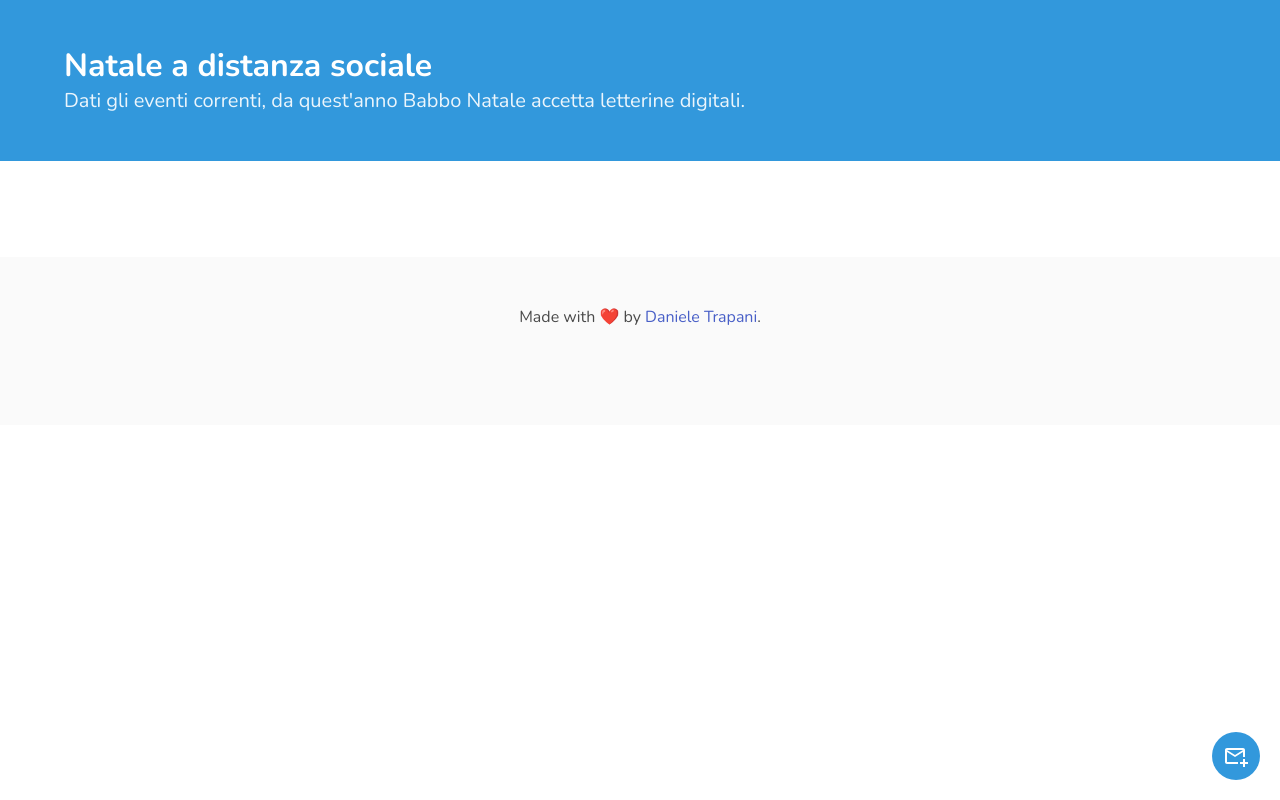
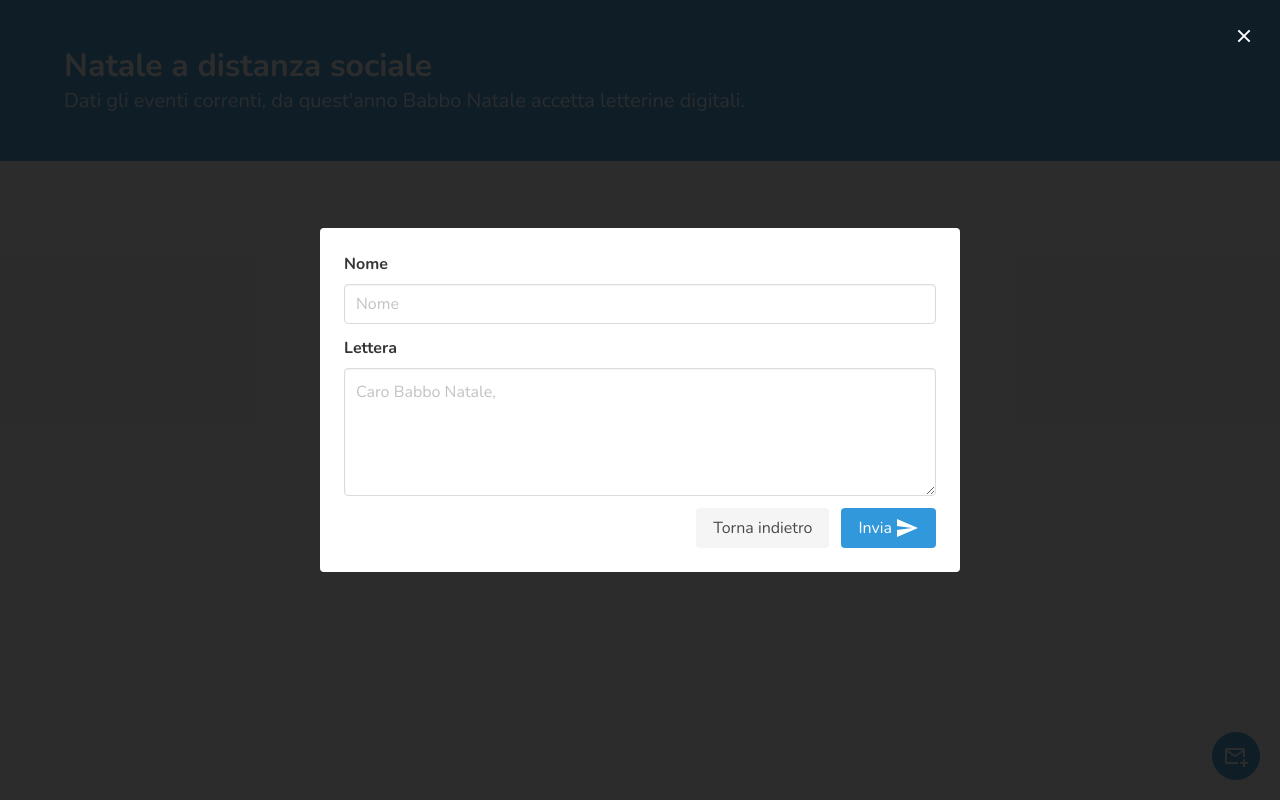
Before and after one commit to danitrap/santa-letter, a Vue app: page /#/add in a window 1280 px wide. Before the commit this address led to /#/. Built offline with nearby package versions, Linux system fonts and the light colour scheme; no server answers; the database is empty.

Commit message:
feature: move add letter to a modal

```diff
--- a/src/components/AddButton.vue
+++ b/src/components/AddButton.vue
@@ -1,5 +1,8 @@
 <template>
-  <router-link class="button is-floating is-circular is-primary" to="add">
+  <router-link
+    class="button is-floating is-circular is-primary"
+    :to="{ name: 'home.add' }"
+  >
     <svg style="width:24px;height:24px" viewBox="0 0 24 24">
       <path
         fill="currentColor"
--- /dev/null
+++ b/src/components/AddForm.vue
@@ -0,0 +1,83 @@
+<template>
+  <form @submit.prevent="submit">
+    <div class="field">
+      <label class="label">Nome</label>
+      <div class="control">
+        <input
+          class="input"
+          type="text"
+          placeholder="Nome"
+          v-model="form.name"
+        />
+      </div>
+    </div>
+    <div class="field">
+      <label class="label">Lettera</label>
+      <div class="control">
+        <textarea
+          class="textarea"
+          placeholder="Caro Babbo Natale, "
+          v-model="form.text"
+        ></textarea>
+      </div>
+    </div>
+    <div class="field is-grouped is-grouped-right">
+      <p class="control">
+        <router-link to="/" class="button is-light">
+          Torna indietro
+        </router-link>
+      </p>
+      <p class="control">
+        <button
+          class="button is-primary"
+          :class="{ 'is-loading': loading }"
+          type="submit"
+        >
+          Invia
+          <svg style="width:24px;height:24px" viewBox="0 0 24 24">
+            <path fill="currentColor" d="M2,21L23,12L2,3V10L17,12L2,14V21Z" />
+          </svg>
+        </button>
+      </p>
+    </div>
+  </form>
+</template>
+
+<script lang="ts">
+  import { computed, defineComponent, reactive, ref } from "vue";
+  import $store from "../store";
+  import { send } from "../services/letterService";
+  import router from "@/router";
+
+  export default defineComponent({
+    name: "AddForm",
+    setup() {
+      const form = reactive({
+        name: "",
+        text: "",
+        uuid: $store.state.uuid,
+      });
+
+      const loading = ref(false);
+
+      const submit = async () => {
+        loading.value = true;
+        await send(form);
+        loading.value = false;
+        router.push("/");
+      };
+
+      return {
+        form,
+        loading,
+        submit,
+      };
+    },
+  });
+</script>
+
+<style lang="scss" scoped>
+  button svg {
+    margin-left: 3px;
+  }
+</style>
--- /dev/null
+++ b/src/components/AddModal.vue
@@ -0,0 +1,25 @@
+<template>
+  <div class="modal is-active">
+    <div class="modal-background"></div>
+    <div class="modal-content">
+      <div class="card">
+        <div class="card-content">
+          <add-form />
+        </div>
+      </div>
+    </div>
+    <button class="modal-close is-large" aria-label="close"></button>
+  </div>
+</template>
+
+<script lang="ts">
+  import { defineComponent } from "vue";
+  import AddForm from "./AddForm.vue";
+
+  export default defineComponent({
+    name: "AddModal",
+    components: { AddForm },
+  });
+</script>
+
+<style lang="scss" scoped></style>
--- a/src/router/index.ts
+++ b/src/router/index.ts
@@ -1,17 +1,19 @@
 import { createRouter, createWebHashHistory, RouteRecordRaw } from "vue-router";
 import Home from "../views/Home.vue";
-import Add from "../views/Add.vue";
+import AddModal from "../components/AddModal.vue";
 
 const routes: Array<RouteRecordRaw> = [
   {
     path: "/",
     name: "Home",
     component: Home,
-  },
-  {
-    path: "/add",
-    name: "Add",
-    component: Add,
+    children: [
+      {
+        name: "home.add",
+        path: "add",
+        component: AddModal,
+      },
+    ],
   },
   // {
   //   path: "/about",
--- a/src/views/Add.vue
+++ /dev/null
@@ -1,90 +0,0 @@
-<template>
-  <section class="section">
-    <div class="container">
-      <form @submit.prevent="submit">
-        <div class="field">
-          <label class="label">Nome</label>
-          <div class="control">
-            <input
-              class="input"
-              type="text"
-              placeholder="Nome"
-              v-model="form.name"
-            />
-          </div>
-        </div>
-        <div class="field">
-          <label class="label">Lettera</label>
-          <div class="control">
-            <textarea
-              class="textarea"
-              placeholder="Caro Babbo Natale, "
-              v-model="form.text"
-            ></textarea>
-          </div>
-        </div>
-        <div class="field is-grouped is-grouped-right">
-          <p class="control">
-            <router-link to="/" class="button is-light">
-              Torna indietro
-            </router-link>
-          </p>
-          <p class="control">
-            <button
-              class="button is-primary"
-              :class="{ 'is-loading': loading }"
-              type="submit"
-            >
-              Invia
-              <svg style="width:24px;height:24px" viewBox="0 0 24 24">
-                <path
-                  fill="currentColor"
-                  d="M2,21L23,12L2,3V10L17,12L2,14V21Z"
-                />
-              </svg>
-            </button>
-          </p>
-        </div>
-      </form>
-    </div>
-  </section>
-</template>
-
-<script lang="ts">
-  import { computed, defineComponent, reactive, ref } from "vue";
-  import $store from "../store";
-  import { send } from "../services/letterService";
-  import router from "@/router";
-
-  export default defineComponent({
-    name: "Add",
-    setup() {
-      const form = reactive({
-        name: "",
-        text: "",
-        uuid: $store.state.uuid,
-      });
-
-      const loading = ref(false);
-
-      const submit = async () => {
-        loading.value = true;
-        await send(form);
-        loading.value = false;
-        router.push("/");
-      };
-
-      return {
-        form,
-        loading,
-        submit,
-      };
-    },
-  });
-</script>
-
-<style lang="scss" scoped>
-  button svg {
-    margin-left: 3px;
-  }
-</style>
--- a/src/views/Home.vue
+++ b/src/views/Home.vue
@@ -1,4 +1,5 @@
 <template>
+  <router-view></router-view>
   <section class="section">
     <div class="container">
       <Suspense>
@@ -27,10 +28,5 @@
       LettersList,
       AddButton,
     },
-    setup() {
-      return {
-        uuid: computed(() => $store.state.uuid),
-      };
-    },
   });
 </script>
```
